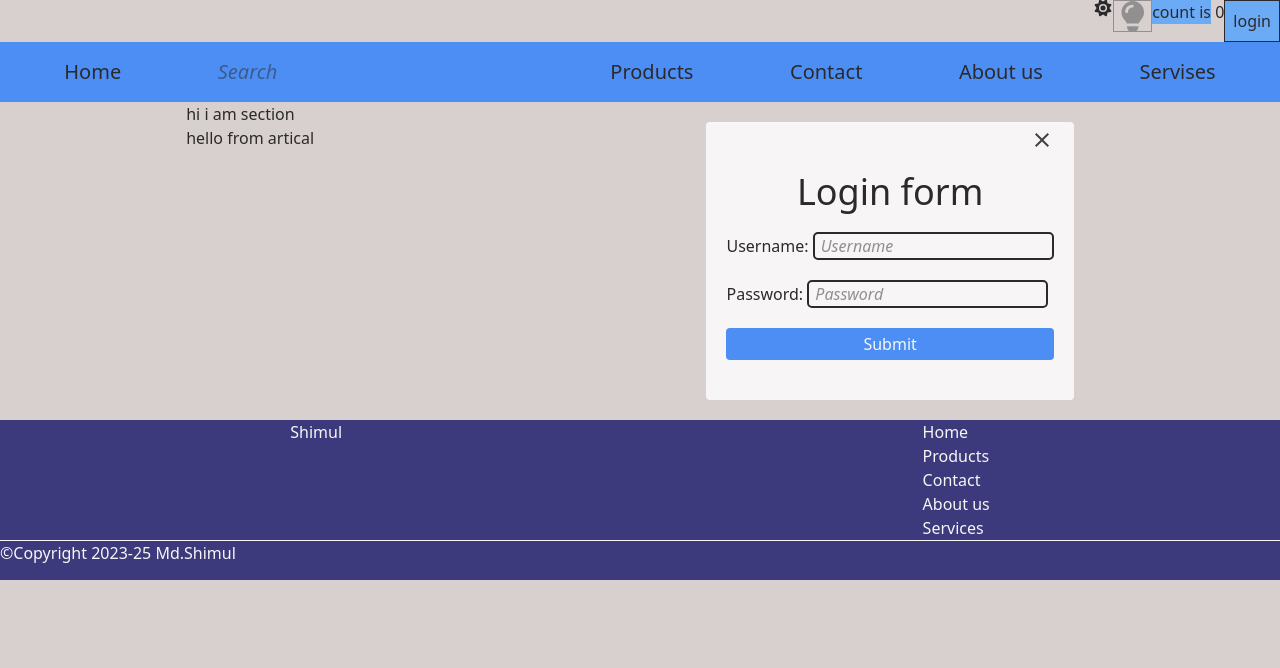
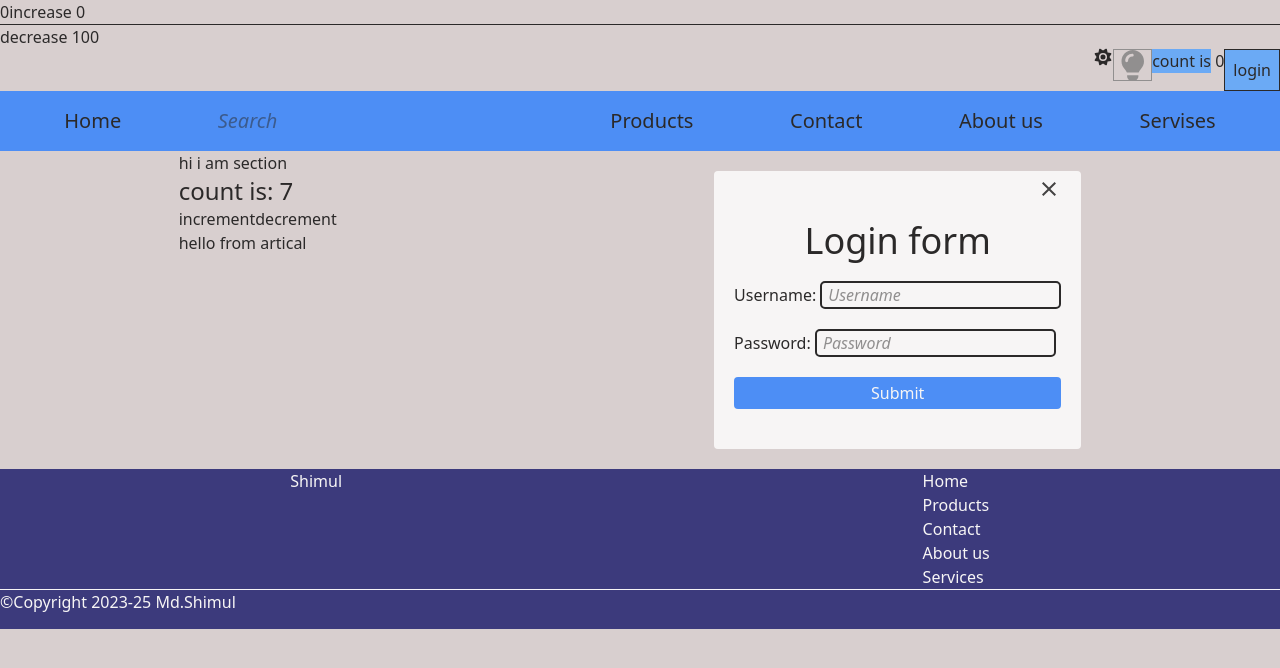
Before and after one commit to Shimul-DIU/React, a React (Vite) app in the folder vite-project/: page /loginform in a window 1280 px wide. Shown: the top 668 px of the page. Built offline with nearby package versions, Linux system fonts and the light colour scheme.

Commit message:
add useMemo

```diff
--- a/vite-project/src/App.jsx
+++ b/vite-project/src/App.jsx
@@ -1,15 +1,20 @@
-// import React, { useState } from 'react';
+ import React, { useMemo } from 'react';
 // import { Outlet } from 'react-router-dom';
 import Mainlayout from './Layout/Mainlayout';
-
-
-
-
+import { useState } from 'react';
 const App = () => {
+ const [increase,setIncrease]=useState(0)
+ const [decrease,setDecrease]=useState(100)
+ let trouble=useMemo(()=>{
+  console.log("trouble")
+  return increase*4
+},[increase])
 
   return (
     <div >
-
+      {trouble}
+       <button onClick={()=>{setIncrease(increase+4)}}>increase {increase}</button><br /><hr />
+       <button onClick={()=>{setDecrease(decrease-4)}}> decrease {decrease}</button>
         <Mainlayout></Mainlayout>
 
 
--- a/vite-project/src/Components/Childcomponent/Child.jsx
+++ b/vite-project/src/Components/Childcomponent/Child.jsx
@@ -1,4 +1,4 @@
-
+import React from 'react';
 import { useContext } from 'react';
 import { Countcontext } from '../../store/Contexts/Context';
 
--- a/vite-project/src/Components/Header/Header.jsx
+++ b/vite-project/src/Components/Header/Header.jsx
@@ -1,4 +1,4 @@
-// import React, { useContext } from 'react';
+import React from 'react';
 import { useState } from 'react';
 import { FontAwesomeIcon } from '@fortawesome/react-fontawesome';
 import { faSun ,faLightbulb } from "@fortawesome/free-solid-svg-icons";
--- a/vite-project/src/Components/Loginform/Loginform.jsx
+++ b/vite-project/src/Components/Loginform/Loginform.jsx
@@ -1,4 +1,4 @@
-
+import React from 'react';
 import { useState } from 'react';
 import Header from './../Header/Header';
 
@@ -13,7 +13,6 @@ const Loginform = () => {
        if (!showform) {
   return null;
 }
-
 
     return (
         <div>
--- a/vite-project/src/Components/Section/Section.jsx
+++ b/vite-project/src/Components/Section/Section.jsx
@@ -1,9 +1,13 @@
 import React from 'react';
-
+import useCount from '../../Hookes/useCount';
 const Section = () => {
+    let{count,increment,decrement}=useCount(7);
     return (
         <div>
             hi i am section
+            <p className="text-2xl">count is: {count}</p>
+            <button onClick={increment}>increment</button>
+            <button onClick={decrement}>decrement</button>
         </div>
     );
 };
--- a/vite-project/src/Layout/Mainlayout.jsx
+++ b/vite-project/src/Layout/Mainlayout.jsx
@@ -5,6 +5,7 @@ import Article from '../Components/Article/Article';
 import Footer from '../Components/Footer/Footer';
 import  Aside from '../Components/Aside/Aside';
 import { Outlet } from 'react-router-dom';
+import React from 'react';
 import ContextProvider from '../store/Contexts/CountContext'
 
 const Mainlayout = () => {
```
Also changed, not shown: vite-project/src/main.jsx (+5 -5 lines).
